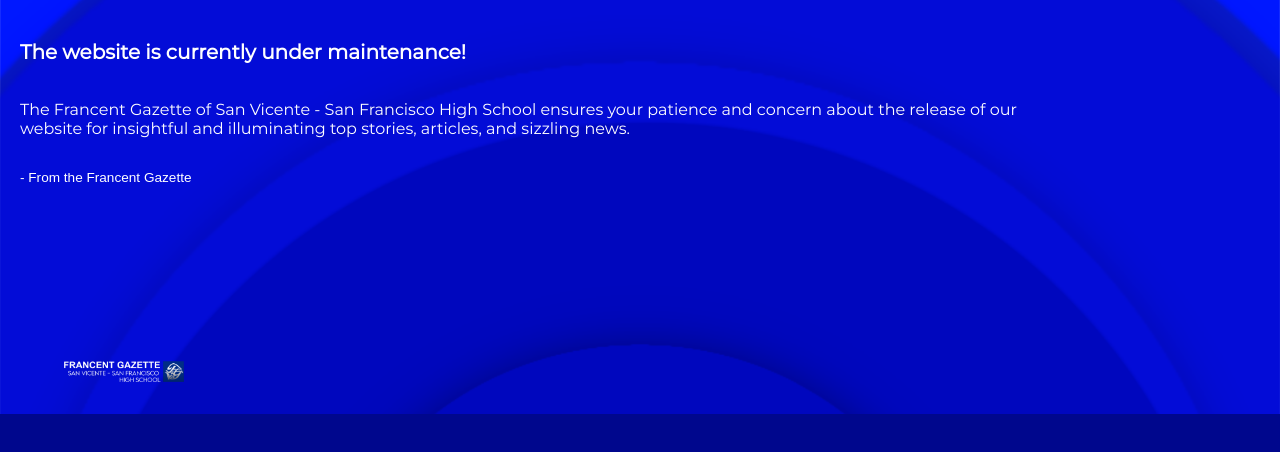
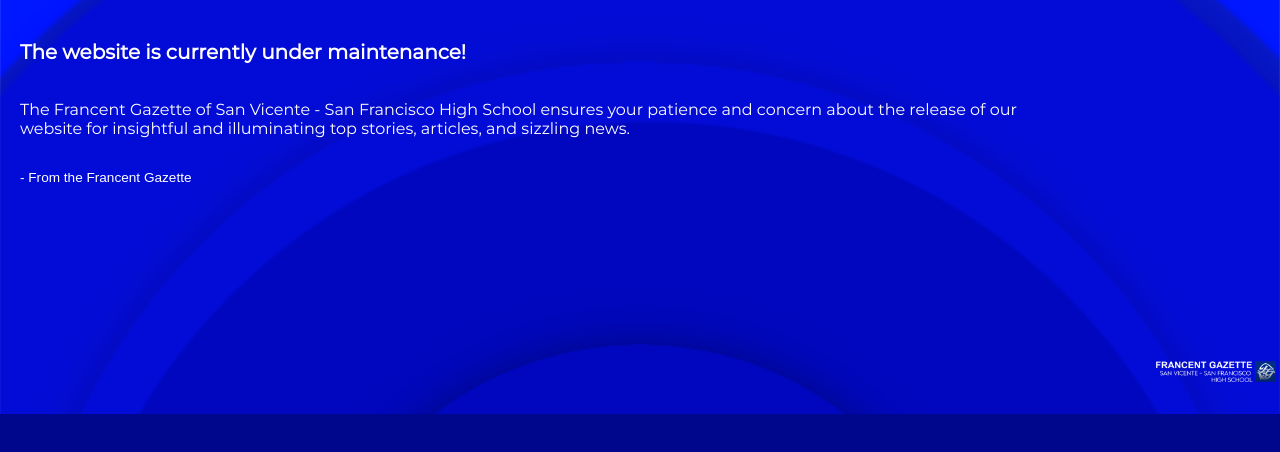
Before and after one commit to svsfhs/francentgazettetestint, a plain HTML site: page index.html in a window 1280 px wide. Drawn offline with Linux system fonts and the light colour scheme.

Commit message:
Update index.html

```diff
--- a/index.html
+++ b/index.html
@@ -68,8 +68,9 @@
     .title {
       width: 8rem;
       height: auto;
-      margin: 360px 0 0 60px;
       position: absolute;
+      right: 0;
+      top: 360px;
     }
 
     @font-face {
```
